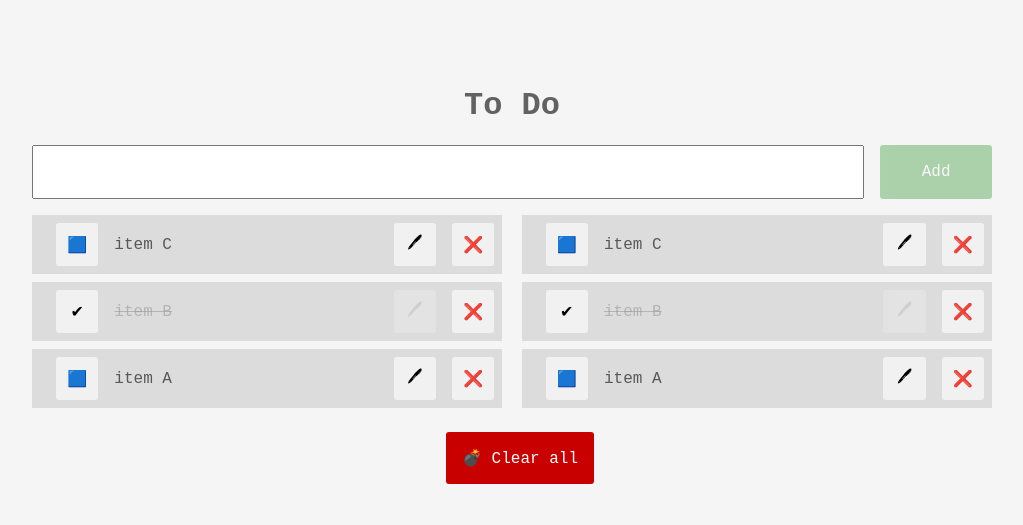
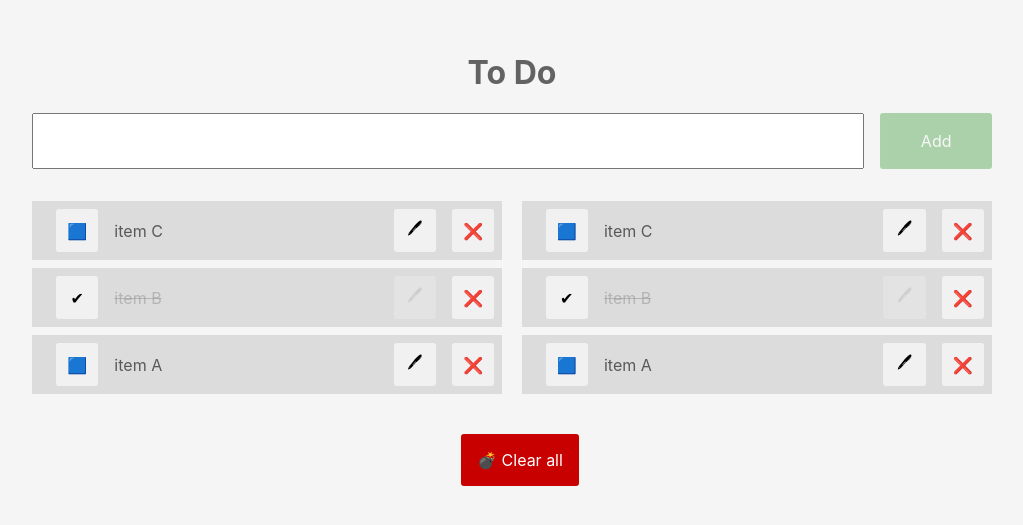
Before and after one commit to kodrclub/react-todo, a React (Create React App) app in the folder site/: page / in a window 1280 px wide. Shown: the part 125-650 px from the top of the page, without its empty margins (128-1151 px from the left). Built offline with nearby package versions, Linux system fonts and the light colour scheme; the HTML template or start-up script is replaced by a standard one.

Commit message:
More tweaking

```diff
--- a/site/src/App.scss
+++ b/site/src/App.scss
@@ -8,22 +8,4 @@
   justify-content: center;
   font-size: calc(8px + 1vmin);
   color: white;
-
-  button {
-    border: none;
-    border-radius: 3px;
-  }
-
-  button,
-  input {
-    font-size: 1em;
-    &:focus {
-      border: none;
-      outline: 1px solid #88f;
-    }
-  }
 }
-
-/* .App-link {
-  color: #61dafb;
-} */
--- a/site/src/components/Todo.js
+++ b/site/src/components/Todo.js
@@ -45,15 +45,22 @@ export default function Todo() {
     <div className="Todo">
       <h1>To Do</h1>
 
+      <section>
         <TodoInput buttonText="Add" onSubmit={handleAddItem} />
+      </section>
 
+      <section>
         <div className="double-list-container">
           <TodoList items={items} onChange={itemsDidChange} />
           <TodoList items={items} onChange={itemsDidChange} />
         </div>
+      </section>
+
+      <section>
         <button className="clearAll" onClick={didClickClearItems}>
           💣 Clear all
         </button>
+      </section>
     </div>
   );
 }
--- a/site/src/components/Todo.scss
+++ b/site/src/components/Todo.scss
@@ -6,6 +6,10 @@
 
   h1 {
     color: rgba(0, 0, 0, 0.6);
+  }
+
+  section {
+    margin-bottom: 2em;
   }
 
   .clearAll {
@@ -20,7 +24,7 @@
 
     .TodoList {
       width: 100%;
-      margin-bottom: 1em;
+      margin: 0.5em 0;
     }
 
     @media (min-width: 768px) {
@@ -29,6 +33,7 @@
 
       .TodoList {
         width: 49%;
+        margin: 0;
       }
     }
   }
--- a/site/src/components/TodoInput.scss
+++ b/site/src/components/TodoInput.scss
@@ -1,7 +1,6 @@
 .TodoInput {
   display: flex;
   // padding: 1em;
-  margin-bottom: 1em;
 
   input[type='text'] {
     flex: 10 0;
--- a/site/src/components/TodoItem.js
+++ b/site/src/components/TodoItem.js
@@ -39,7 +39,7 @@ export default function TodoItem({ item, onChange }) {
 
       <Popup
         modal
-        className="EditModal"
+        className="edit-modal" //will result in .edit-modal-overlay and .edit-modal-content classnames
         trigger={<button disabled={item.isDone}>🖊</button>}
       >
         {(close) => (
--- a/site/src/components/TodoItem.scss
+++ b/site/src/components/TodoItem.scss
@@ -33,3 +33,12 @@ button {
   text-decoration: line-through;
   opacity: 0.3;
 }
+//
+//
+//
+body .popup-content {
+  background: #f0f0f0;
+  border: 1px solid #444;
+  box-shadow: 5px 5px 15px rgba(0, 0, 0, 0.4);
+  padding: 1.5em;
+}
--- a/site/src/index.scss
+++ b/site/src/index.scss
@@ -1,17 +1,24 @@
-// $font-family: -apple-system, BlinkMacSystemFont, 'Segoe UI', 'Roboto', 'Oxygen',
-//   'Ubuntu', 'Cantarell', 'Fira Sans', 'Droid Sans', 'Helvetica Neue',
-//   sans-serif;
-$font-family: 'Courier New';
+$font-family: -apple-system, BlinkMacSystemFont, 'Segoe UI', 'Roboto', 'Oxygen',
+  'Ubuntu', 'Cantarell', 'Fira Sans', 'Droid Sans', 'Helvetica Neue', sans-serif;
 
 body {
   margin: 0;
   font-family: $font-family;
   -webkit-font-smoothing: antialiased;
   -moz-osx-font-smoothing: grayscale;
-  color: $font-family;
+
+  button {
+    border: none;
+    border-radius: 3px;
+  }
+
+  button,
+  input {
+    font-family: $font-family;
+    font-size: 1em;
+
+    &:focus {
+      outline: 1px solid #88f;
+    }
+  }
 }
-
-button,
-input {
-  font-family: $font-family;
-}
```
Lines whose indentation alone changed are shown as unchanged.
